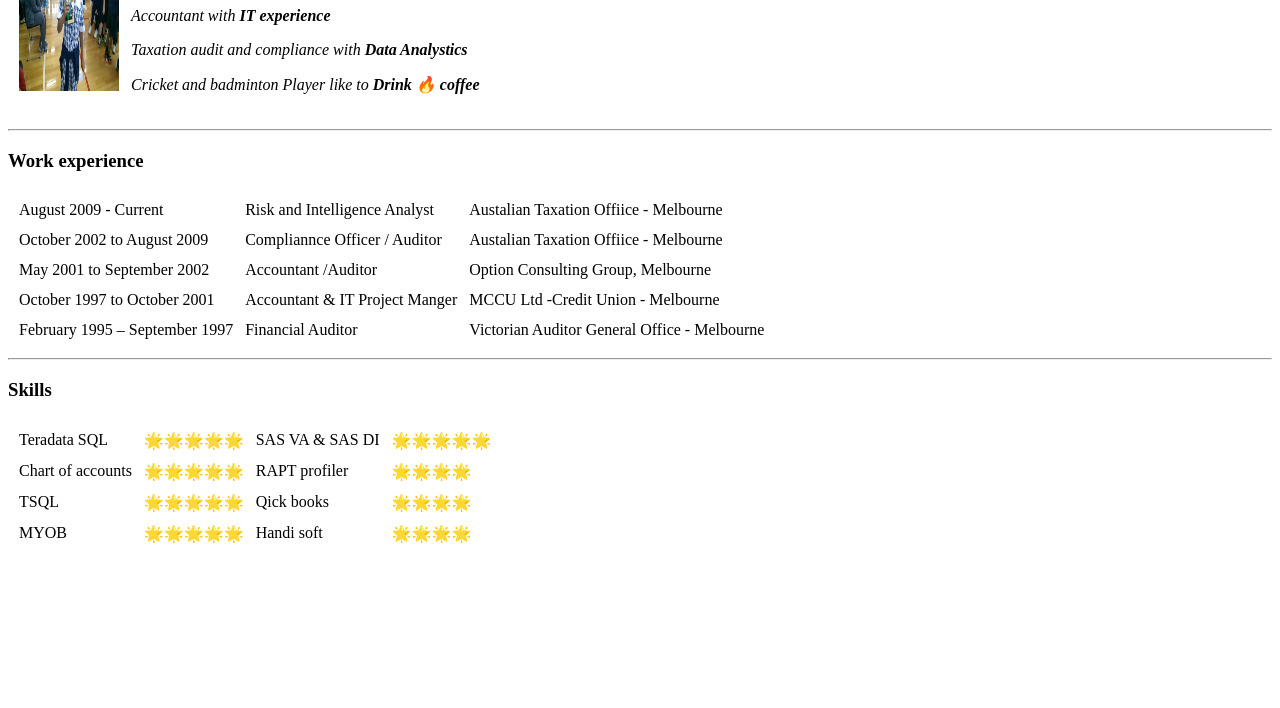
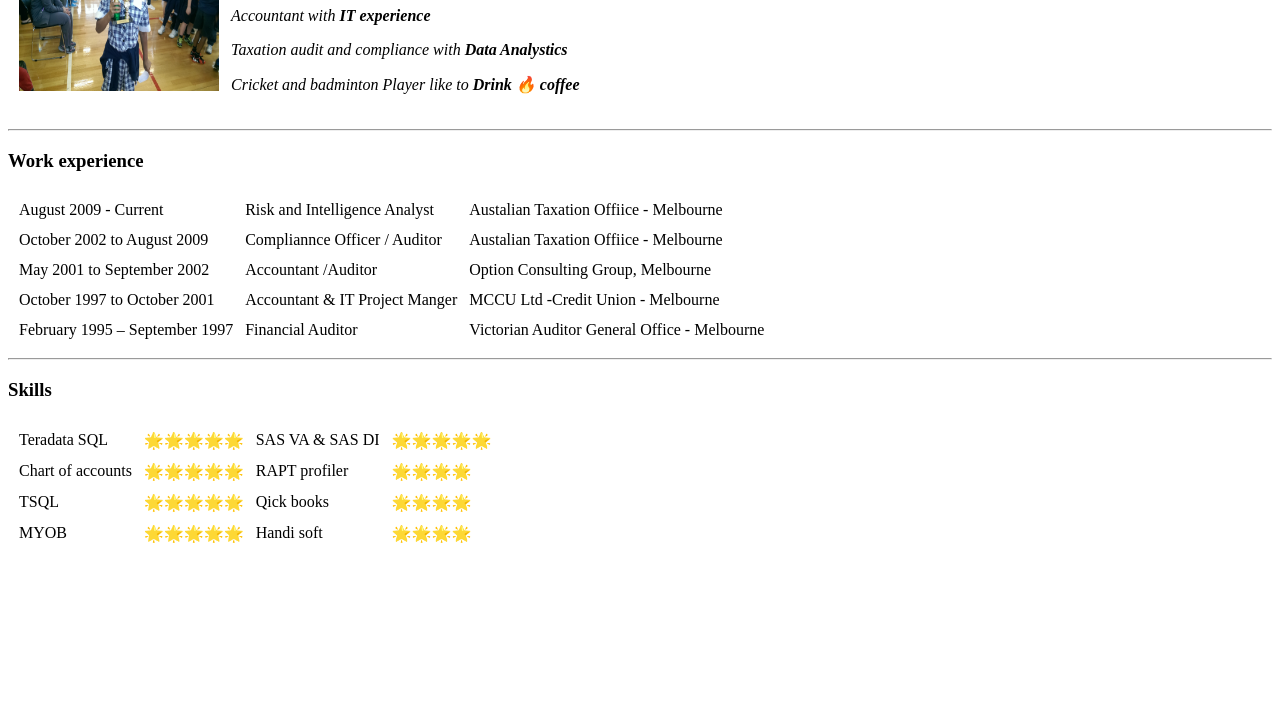
Before and after one commit to mughalk61/CV, a plain HTML site: page index.html in a window 1280 px wide. Shown: the part 92-800 px from the top of the page. Drawn offline with Linux system fonts and the light colour scheme.

Commit message:
Update index.html

```diff
--- a/index.html
+++ b/index.html
@@ -12,7 +12,7 @@
   <table cellspacing="10">
     <tbody>
       <tr>
-        <td> <img src="IMAG0334_HM.jpg" alt=" Khalid Mughal Profle photo" style="width:100px;height:150px;"></td>
+        <td> <img src="IMAG0334_HM.jpg" alt=" Khalid Mughal Profle photo" style="width:200px;height:150px;"></td>
         <td>
           <h1> Hibba Mughal </h1>
           <p> <em>Accountant with <strong> IT experience </strong></em> </p>
```
